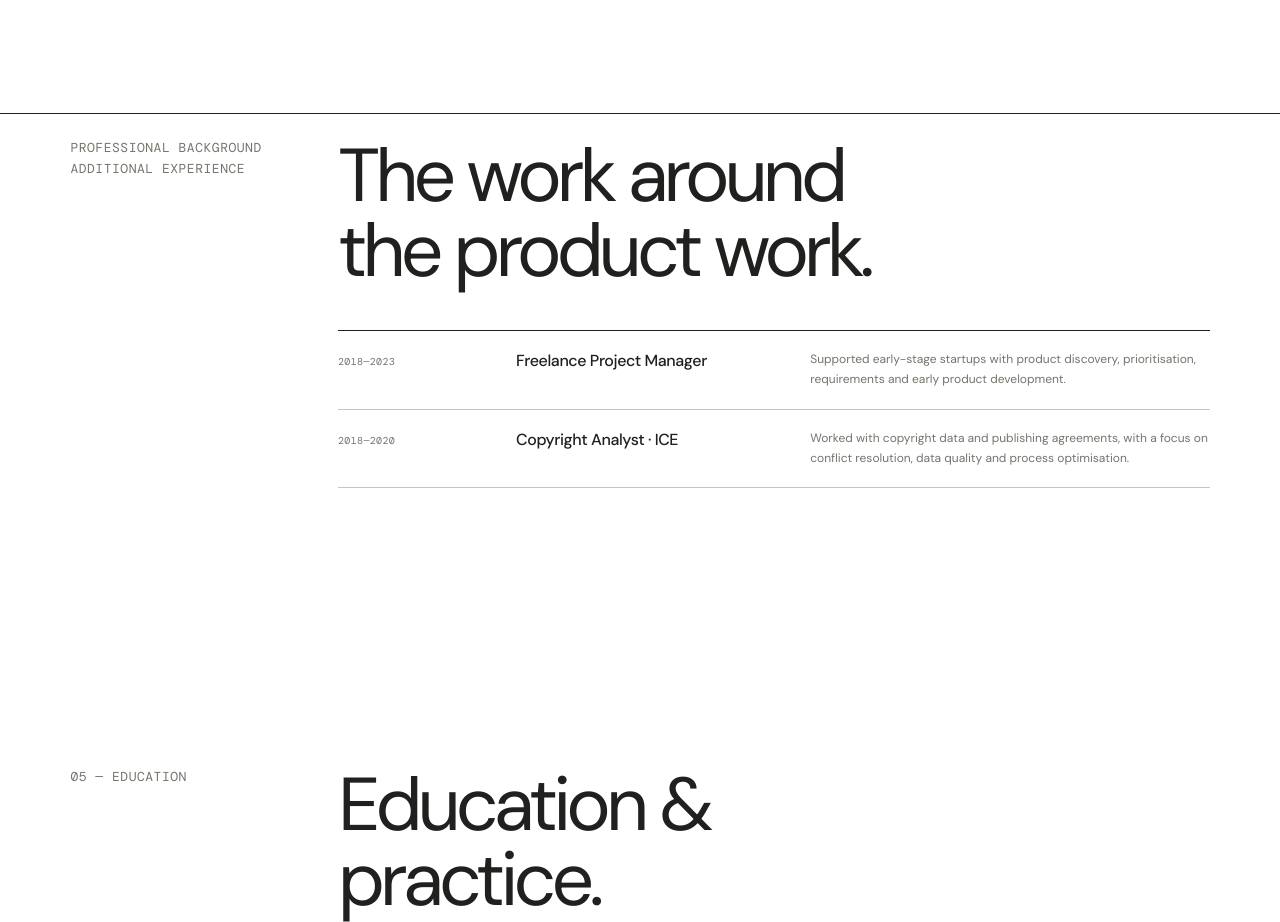
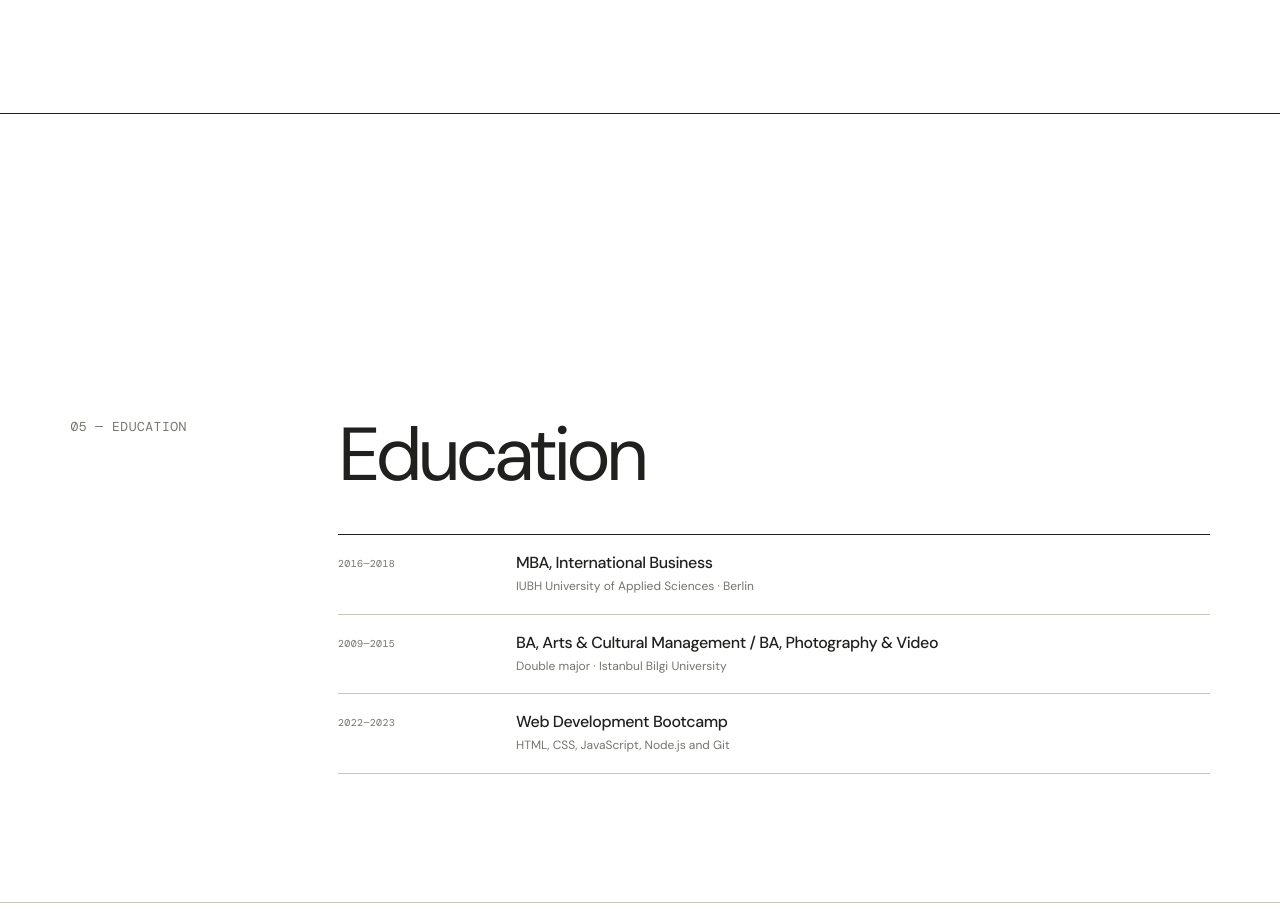
Before and after one commit to productfieldnotes/portfolio, a plain HTML site: page index.html in a window 1280 px wide. Shown: the part 5320-6242 px from the top of the page. Drawn offline with nearby package versions, Linux system fonts and the light colour scheme.

Commit message:
Remove header
Removed professional background section and updated education heading.

```diff
--- a/index.html
+++ b/index.html
@@ -177,20 +177,13 @@
     </section>
 
     <section class="background-section page-grid" id="background">
-      <div class="section-aside mono">Professional background<br>Additional experience</div>
-      <div class="background-main">
-        <h2 class="serif-heading">The work around<br>the product work.</h2>
-        <div class="background-rows">
-          <article><div class="mono">2018—2023</div><h3>Freelance Project Manager</h3><p>Supported early-stage startups with product discovery, prioritisation, requirements and early product development.</p></article>
-          <article><div class="mono">2018—2020</div><h3>Copyright Analyst · ICE</h3><p>Worked with copyright data and publishing agreements, with a focus on conflict resolution, data quality and process optimisation.</p></article>
-        </div>
       </div>
     </section>
 
     <section class="education-section page-grid" id="education">
       <div class="section-aside mono">05 <span>—</span> Education</div>
       <div class="education-main">
-        <h2 class="serif-heading">Education &amp;<br>practice.</h2>
+        <h2 class="serif-heading">Education </h2>
         <div class="education-rows">
           <article><span class="mono">2016—2018</span><div><h3>MBA, International Business</h3><p>IUBH University of Applied Sciences · Berlin</p></div></article>
           <article><span class="mono">2009—2015</span><div><h3>BA, Arts &amp; Cultural Management / BA, Photography &amp; Video</h3><p>Double major · Istanbul Bilgi University</p></div></article>
```
